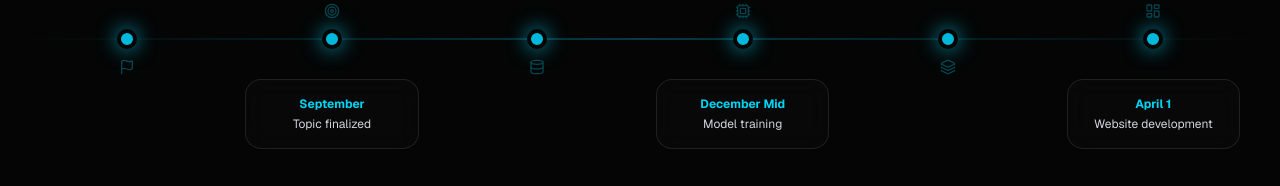
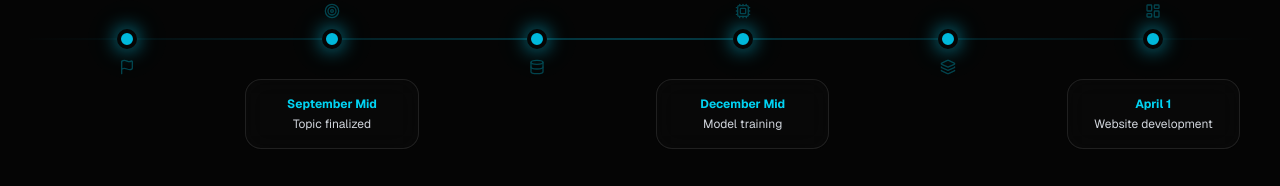
Before and after one commit to sunny8723/Helmet_detection, a Next.js app in the folder roadguard-ai/: page / in a window 1280 px wide. Shown: the part 3784-3970 px from the top of the page. Built offline with nearby package versions, Linux system fonts and the light colour scheme; no server answers.

Commit message:
Refactor timeline for perfect alignment and visibility

```diff
--- a/roadguard-ai/app/page.tsx
+++ b/roadguard-ai/app/page.tsx
@@ -379,7 +379,7 @@ export default function Home() {
               <div className="grid grid-cols-6 h-full items-center relative z-10">
                 {[
                   { month: "July", detail: "Mid", desc: "Project planning started", icon: Flag },
-                  { month: "September", detail: "", desc: "Topic finalized", icon: Target },
+                  { month: "September", detail: "Mid", desc: "Topic finalized", icon: Target },
                   { month: "October", detail: "Mid", desc: "Dataset collection", icon: Database },
                   { month: "December", detail: "Mid", desc: "Model training", icon: Cpu },
                   { month: "March", detail: "Mid", desc: "Dataset expansion", icon: Layers },
```
Lines whose indentation alone changed are shown as unchanged.
